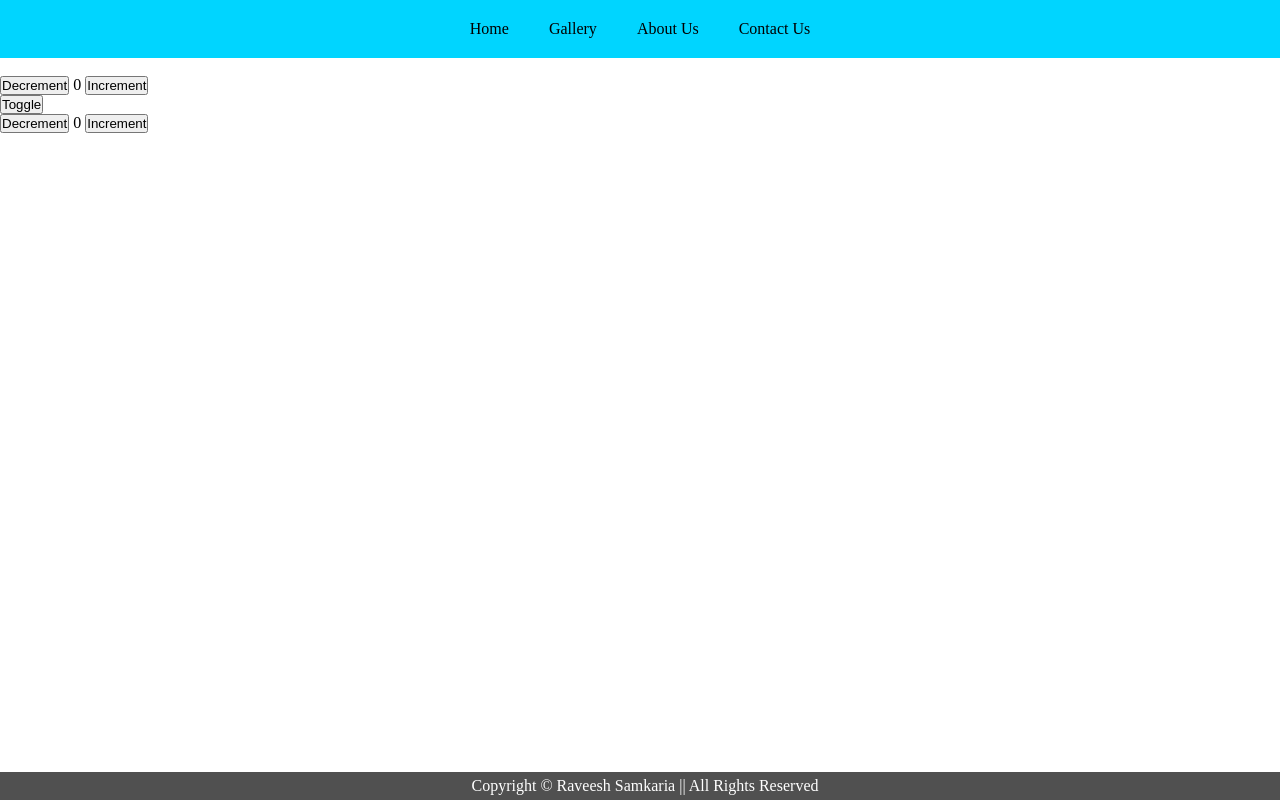
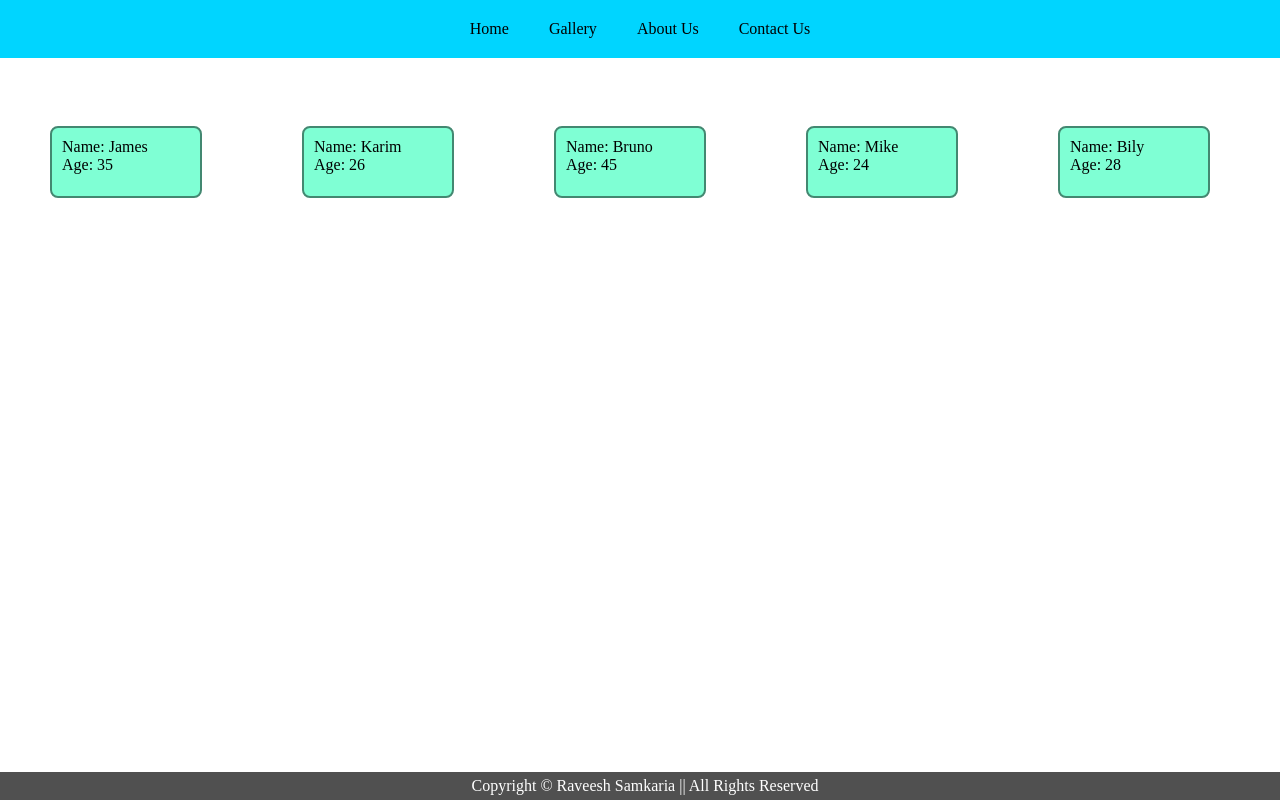
Before and after one commit to RaveeshSam/React, a React (Vite) app in the folder vite-app/: page / in a window 1280 px wide. Built offline with nearby package versions, Linux system fonts and the light colour scheme.

Commit message:
Added: Working with List

```diff
--- a/vite-app/src/App.jsx
+++ b/vite-app/src/App.jsx
@@ -22,16 +22,16 @@ const [state, setState] = useState(true)
     <>
       <Navbar /> <br />
       {/* <Counter /> <br /> */}
-      {state && <Count />}
+      {/* {state && <Count />}
       <button onClick={() => setState(!state)}>Toggle</button> <br />
-      {state ? <Count /> : "Nothing to Display"} <br />
+      {state ? <Count /> : "Nothing to Display"} <br /> */}
       {/* <div className="cards">
         <Card title="Card1" price="$ 123" />
         <Card title="Card2" price="$ 456" />
         <Card title="Card3" price="$ 789" />
-      </div> <br />
-      <Api /> <br />
-      <User users={users} /> <br /> */}
+      </div> <br /> */}
+      {/* <Api /> <br /> */}
+      <User users={users} /> <br />
       <Footer />
     </>
   )
--- a/vite-app/src/components/User.jsx
+++ b/vite-app/src/components/User.jsx
@@ -7,7 +7,7 @@ const User = (props) => {
   return (
     <div className='ucard'>
         {users.map((user) => (
-            <div className='users'>
+            <div key={user.id} className='users'>
                 <p>Name: {user.name}</p>
                 <p>Age: {user.age}</p>
             </div>
```
